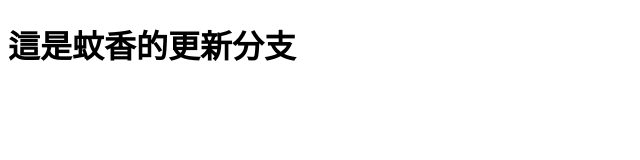
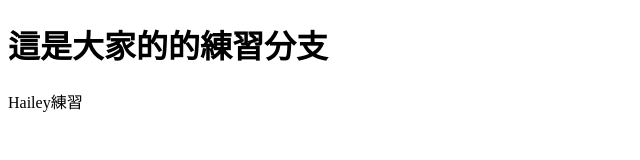
Before and after one commit to D1034422045/team0814, a plain HTML site: page index.html in a window 1280 px wide. Shown: the whole page, without its empty margins (0-640 px from the left). Drawn offline with Linux system fonts and the light colour scheme.

Commit message:
第一次更新

```diff
--- a/index.html
+++ b/index.html
@@ -8,7 +8,8 @@
 </head>
 
 <body>
-  <h1>這是蚊香的更新分支</h1>
+  <h1>這是大家的的練習分支</h1>
+  <p>Hailey練習</p>
 </body>
 
 </html>
```
